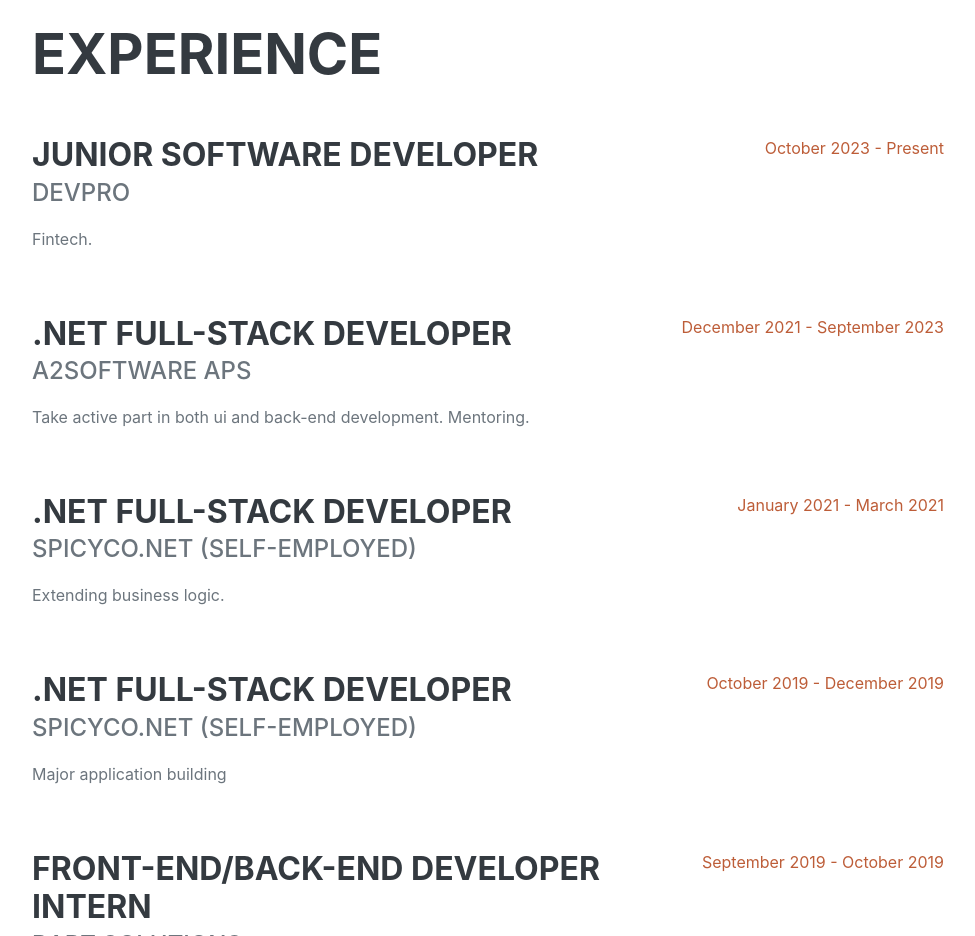
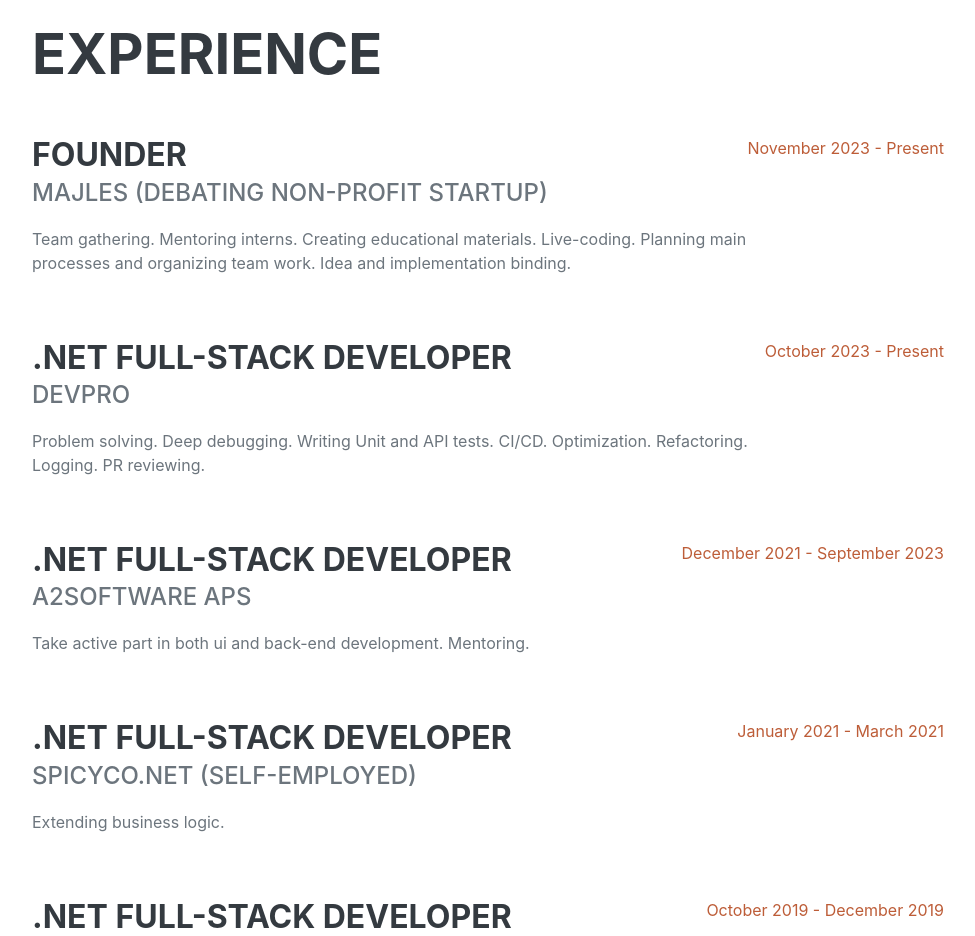
Before and after one commit to Oleksandr-Ryabishchuk/-, a plain HTML site: page index.html in a window 1280 px wide. Shown: the part 860-1796 px from the top of the page, without its empty margins (288-1263 px from the left). Drawn offline with nearby package versions, Linux system fonts and the light colour scheme; a web font is replaced by a local one.

Commit message:
Update index.html

```diff
--- a/index.html
+++ b/index.html
@@ -62,9 +62,22 @@
                     <h2 class="mb-5">Experience</h2>
                     <div class="d-flex flex-column flex-md-row justify-content-between mb-5">
                         <div class="flex-grow-1">
-                            <h3 class="mb-0">Junior software developer</h3>
+                            <h3 class="mb-0">Founder</h3>
+                            <div class="subheading mb-3">Majles  (Debating non-profit startup)
+                            </div>
+                            <p>Team gathering. Mentoring interns. Creating educational materials.
+                                Live-coding. Planning main processes and organizing team work.
+                                Idea and implementation binding.
+                                </p>
+                        </div>
+                        <div class="flex-shrink-0"><span class="text-primary">November 2023 - Present</span></div>
+                    </div>
+                    <div class="d-flex flex-column flex-md-row justify-content-between mb-5">
+                        <div class="flex-grow-1">
+                            <h3 class="mb-0">.NET FULL-STACK DEVELOPER</h3>
                             <div class="subheading mb-3">DevPro</div>
-                            <p>Fintech.</p>
+                            <p>Problem solving. Deep debugging. Writing Unit and API tests. CI/CD.
+                                Optimization. Refactoring. Logging. PR reviewing.</p>
                         </div>
                         <div class="flex-shrink-0"><span class="text-primary">October 2023 - Present</span></div>
                     </div>
```
